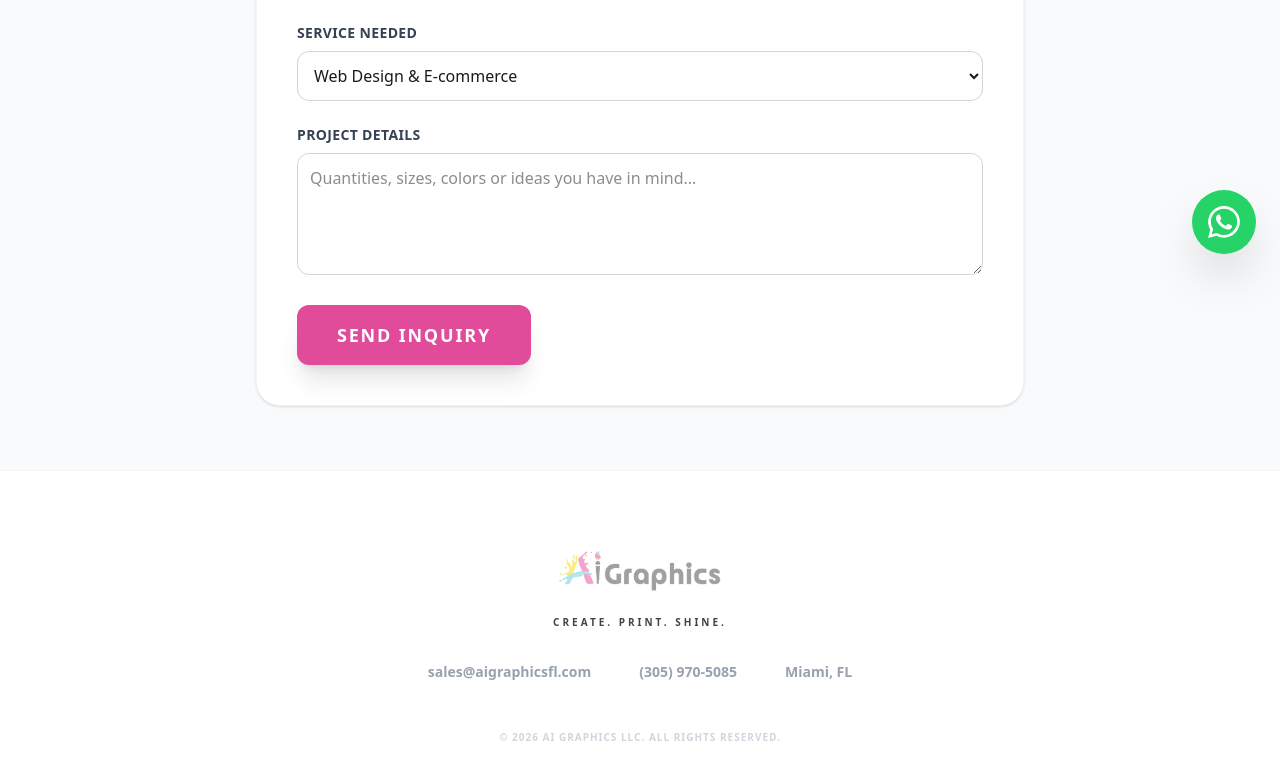
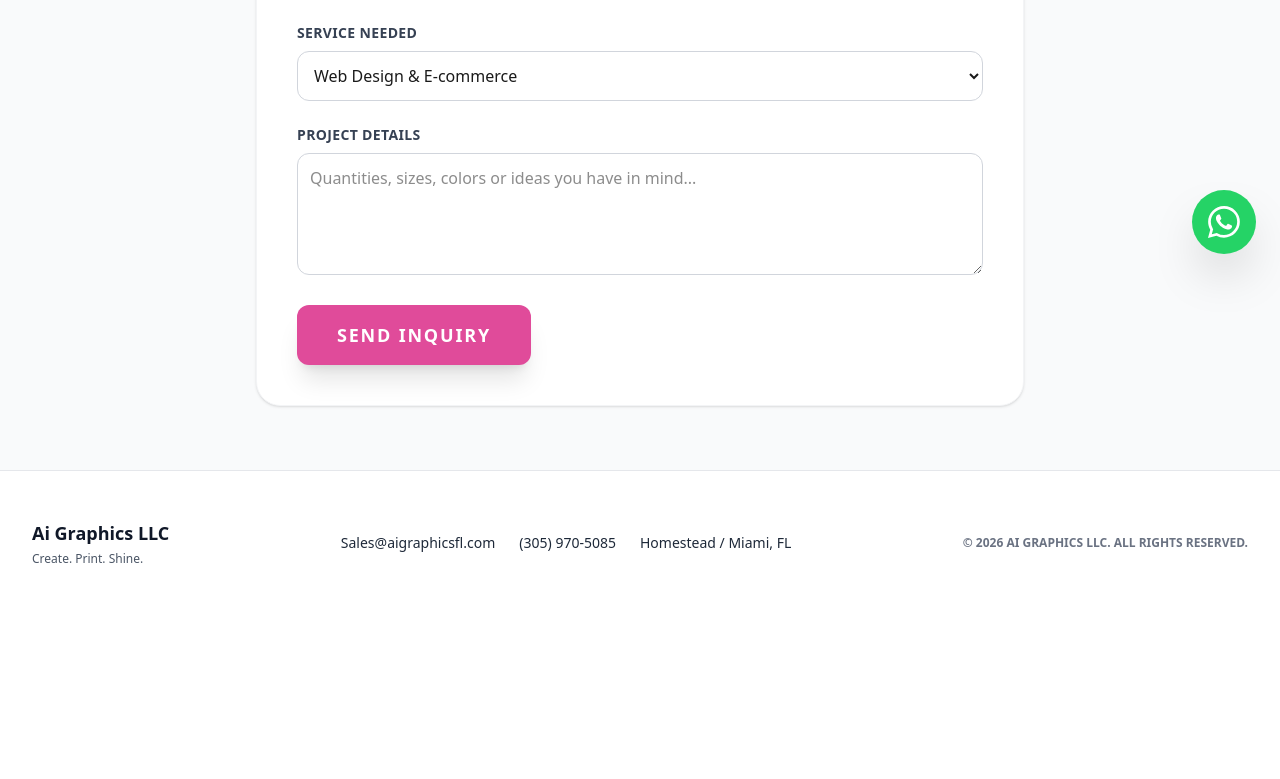
Before and after one commit to miguelgho/aigraphics-web, a Next.js app: page /contact in a window 1280 px wide. Shown: the part 522-1301 px from the top of the page. After the commit the page ends 1137 px from the top, so only its background shows below. Built offline with nearby package versions, Linux system fonts and the light colour scheme.

Commit message:
fix(a11y): improve accessibility contrast, button labels, and agentic browsing links
- Add discernible aria-labels to slider and modal buttons
- Fix color contrast on badges and footer links for WCAG AA compliance
- Add explicit markdown navigation links to public/llms.txt

```diff
--- a/src/components/Footer.js
+++ b/src/components/Footer.js
@@ -1,37 +1,34 @@
-import Image from "next/image";
+import Link from "next/link";
 
 export default function Footer() {
   return (
-    <footer className="py-20 bg-white border-t border-gray-100 font-sans">
-      <div className="max-w-7xl mx-auto px-6 flex flex-col items-center">
-        <Image
-          src="/logo.png"
-          alt="Ai Graphics Logo"
-          width={150}
-          height={45}
-          className="h-10 w-auto mb-6 opacity-50 hover:opacity-100 transition"
-        />
-        <p className="text-print-dark font-bold tracking-[0.3em] uppercase text-[10px] mb-8">
-          Create. Print. Shine.
-        </p>
-        <div className="flex flex-col md:flex-row gap-6 md:gap-12 text-gray-400 font-semibold text-sm mb-12 text-center">
+    <footer className="py-12 bg-white border-t border-gray-200 font-sans text-gray-700">
+      <div className="max-w-7xl mx-auto px-4 sm:px-6 lg:px-8 flex flex-col md:flex-row items-center justify-between gap-6 text-center md:text-left">
+        <div>
+          <p className="font-extrabold text-lg text-gray-900">
+            Ai Graphics LLC
+          </p>
+          <p className="text-xs text-gray-600 mt-1">Create. Print. Shine.</p>
+        </div>
+
+        <div className="flex flex-wrap justify-center gap-6 text-sm font-medium text-gray-800">
           <a
-            href={"mailto:" + "sales" + "@" + "aigraphicsfl.com"}
-            className="hover:text-print-magenta transition"
+            href="mailto:Sales@aigraphicsfl.com"
+            className="hover:text-[#E04B9A] transition-colors"
           >
-            {"sales" + "@" + "aigraphicsfl.com"}
+            Sales@aigraphicsfl.com
           </a>
-
           <a
             href="tel:+13059705085"
-            className="hover:text-print-cyan transition"
+            className="hover:text-[#E04B9A] transition-colors"
           >
             (305) 970-5085
           </a>
-          <span className="cursor-default">Miami, FL</span>
+          <span>Homestead / Miami, FL</span>
         </div>
-        <p className="text-gray-300 text-[10px] font-bold uppercase tracking-widest">
-          © 2026 Ai Graphics LLC. All rights reserved.
+
+        <p className="text-gray-500 text-xs font-semibold">
+          © {new Date().getFullYear()} AI GRAPHICS LLC. ALL RIGHTS RESERVED.
         </p>
       </div>
     </footer>
--- a/src/components/HeroSlider.js
+++ b/src/components/HeroSlider.js
@@ -48,50 +48,57 @@ export default function HeroSlider() {
   return (
     <section className="relative bg-gradient-to-br from-[#1E2024] via-[#2B2E35] to-[#16171A] text-white py-14 lg:py-20 px-4 sm:px-6 lg:px-8 overflow-hidden">
       <div className="max-w-7xl mx-auto grid grid-cols-1 lg:grid-cols-12 gap-12 items-center">
-        {/* Lado Izquierdo: Textos y Botones */}
+        {/* Lado Izquierdo */}
         <div className="lg:col-span-6 space-y-6 text-center lg:text-left z-10">
           <div className="inline-flex items-center gap-2 px-3.5 py-1.5 rounded-full bg-white/10 text-[#68C9D8] text-xs font-bold uppercase tracking-wider backdrop-blur-md border border-white/10">
             ✨ Create. Print. Shine.
           </div>
 
-          <h1 className="text-3xl sm:text-4xl lg:text-5xl font-extrabold tracking-tight leading-tight">
+          <h1 className="sr-only">
+            Work Uniforms, School Uniform Store & Construction Workwear in
+            Homestead | Custom Uniform Embroidery, Enguatadas de trabajo &
+            Uniformes
+          </h1>
+
+          <p className="text-3xl sm:text-4xl lg:text-5xl font-extrabold tracking-tight leading-tight">
             Custom Work Uniforms, Embroidery & DTF Printing in{" "}
             <span className="bg-gradient-to-r from-[#E04B9A] via-[#F4D30D] to-[#68C9D8] bg-clip-text text-transparent">
               Homestead & Miami
             </span>
-          </h1>
+          </p>
 
           <p className="text-gray-300 text-base sm:text-lg leading-relaxed max-w-xl mx-auto lg:mx-0">
             Tu tienda y taller local especializado en uniformes de trabajo,
-            gorras bordadas, camisetas DTF, rotulación y letreros para empresas,
-            contratistas y escuelas.
+            gorras bordadas, camisetas DTF, rotulación y letreros para empresas
+            y escuelas.
           </p>
 
-          {/* Botones de acción principales */}
           <div className="flex flex-wrap gap-3 justify-center lg:justify-start pt-2">
             <a
               href="https://wa.me/13059705085?text=Hola%20Ai%20Graphics,%20me%20gustaría%20solicitar%20una%20cotización."
               target="_blank"
               rel="noopener noreferrer"
+              aria-label="Solicitar cotización por WhatsApp"
               className="px-6 py-3.5 rounded-xl bg-[#E04B9A] text-white font-bold text-sm hover:bg-[#c93f87] transition-all shadow-lg hover:scale-105"
             >
               💬 Cotizar WhatsApp
             </a>
             <a
               href="tel:3059705085"
-              className="px-6 py-3.5 rounded-xl bg-[#25D366] text-white font-bold text-sm hover:bg-[#1ebe5d] transition-all shadow-lg hover:scale-105"
+              aria-label="Llamar a Ai Graphics al 305-970-5085"
+              className="px-6 py-3.5 rounded-xl bg-[#15803D] text-white font-bold text-sm hover:bg-[#166534] transition-all shadow-lg hover:scale-105"
             >
               📞 Llamar (305) 970-5085
             </a>
             <a
               href="#productos"
+              aria-label="Ir al catálogo de productos"
               className="px-5 py-3.5 rounded-xl bg-white/10 hover:bg-white/20 text-white font-semibold text-sm border border-white/20 transition-all backdrop-blur-sm"
             >
               Ver Catálogo ↓
             </a>
           </div>
 
-          {/* Insignias de confianza */}
           <div className="pt-6 border-t border-white/10 grid grid-cols-3 gap-2 text-center lg:text-left">
             <div>
               <p className="text-[#F4D30D] font-bold text-xs sm:text-sm">
@@ -116,7 +123,7 @@ export default function HeroSlider() {
           </div>
         </div>
 
-        {/* Lado Derecho: Slider de Imágenes */}
+        {/* Lado Derecho */}
         <div className="lg:col-span-6 relative">
           <div className="relative h-[320px] sm:h-[400px] w-full rounded-3xl overflow-hidden shadow-2xl border border-white/10 bg-gray-900">
             {slides.map((slide, index) => (
@@ -147,15 +154,17 @@ export default function HeroSlider() {
               </div>
             ))}
 
+            {/* Puntos accesibles con aria-label */}
             <div className="absolute bottom-6 right-6 z-30 flex gap-2">
-              {slides.map((_, idx) => (
+              {slides.map((slide, idx) => (
                 <button
                   key={idx}
                   onClick={() => setCurrent(idx)}
-                  className={`w-2.5 h-2.5 rounded-full transition-all ${
+                  aria-label={`Ver diapositiva ${idx + 1}: ${slide.tag}`}
+                  className={`w-3 h-3 rounded-full transition-all ${
                     idx === current
-                      ? "bg-[#F4D30D] w-6"
-                      : "bg-white/50 hover:bg-white"
+                      ? "bg-[#F4D30D] w-7"
+                      : "bg-white/70 hover:bg-white"
                   }`}
                 />
               ))}
```
Also changed, not shown: src/components/ProductCatalog.js (+19 -12 lines), public/llms.txt.
